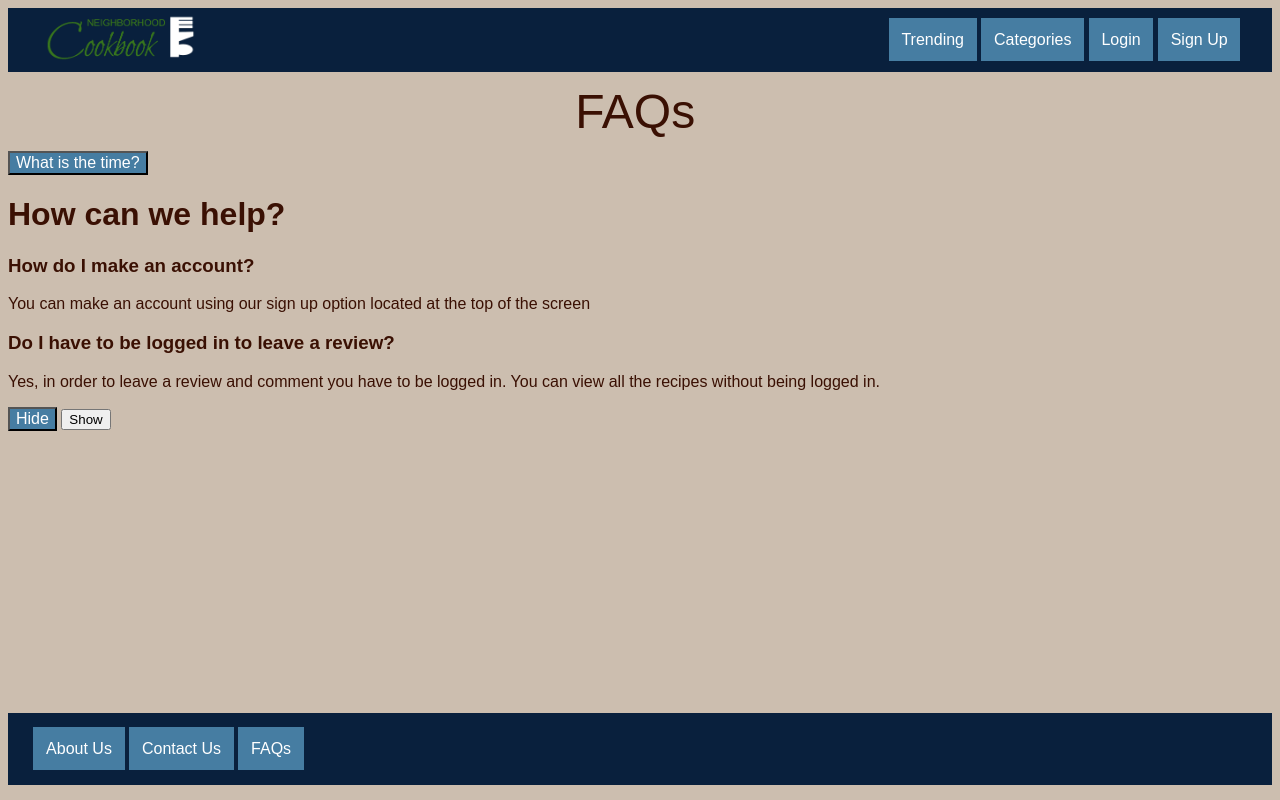
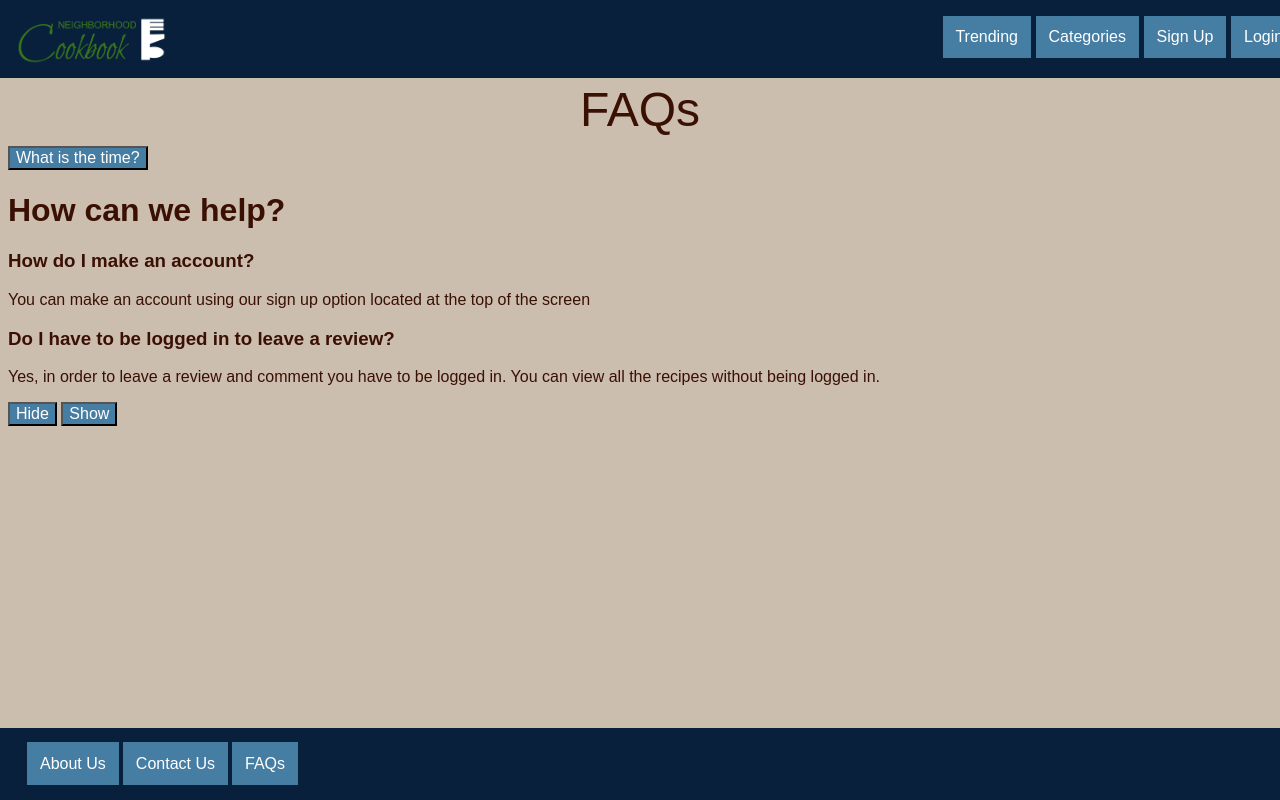
Before and after one commit to axqs/wad2_team_project, a Django app: page /recipes/faq/ in a window 1280 px wide. Run offline with Django 3.2, Linux system fonts and the light colour scheme; parts of the project's set-up code (start-up, migrations or seed data) failed here and were passed over.

Commit message:
fix sticky footer/header

```diff
--- a/static/css/main.css
+++ b/static/css/main.css
@@ -19,32 +19,43 @@ img.profile {
 	max-width: 30em;
 }
 
-div.main{
-	height: calc(100vh - 10.2em);
-	width: 98vw;
-	overflow: scroll;
-	padding-bottom: 0.25em;
-}
-
 /* BASE */
 
 html {
+	height: 100%;
 	background-color: #ccbeaf;
 	font-family: sans-serif;
 	font-size: 1em;
 	color: #3A1003
 }
-div.header {
+body {
+	overflow: scroll;
+	margin-top: 4.5em;
+	margin-bottom: 4.5em;
+}
+header {
+	z-index: 1000;
+	position: fixed;
+	left: 0;
+	top: 0;
+	width: 100%;
 	background-color: #09203D;
-	text-align: right;
-	display: grid;
-	grid-template-columns: 10% 85%;
-	align-items: center;
-	justify-content: center;
+	padding: 1em;
+	background-color: #09203D;
 	text-decoration: none;
+	padding-bottom: 0.6em;
 }
-div.header img{
-	padding: 0.35em;
+header ul {
+	text-align: center;
+	margin: 0;
+	padding: 0;
+	overflow: hidden;
+	background-color: #09203D;
+	align: center;
+}
+header li {
+	list-style-type: none;
+	float: left;
 }
 div.urls a{
 	background-color: #467DA2;
@@ -56,19 +67,19 @@ div.urls a:hover{
 	background-color: grey;
 }
 div.page_name {
-	padding-top: 0.25em;
-	padding-bottom: 0.25em;
+	padding-top: 0.2em;
+	padding-bottom: 0.2em;
 	clear: left;
 	text-align: center;
 	font-size: 3em;
 }
-div.footer {
-	clear: both;
+footer {
+	position: fixed;
+	left: 0;
+	bottom: 0;
+	width: 100%;
 	background-color: #09203D;
-	padding-top: 1.7em;
-	padding-left: 2%;
-	padding-bottom: 1.7em;
-	padding-right: 2%;
+	padding: 1.7em;
 }
 
 /* CATEGORIES PAGES */
@@ -240,8 +249,6 @@ div.recipe img:hover{
     font-size: 16px;
     cursor: pointer;
 }
-<<<<<<< HEAD
-
 .btn2 {
     background-color: #467DA2;
     color: white;
@@ -258,6 +264,3 @@ div.recipe img:hover{
     font-size: 16px;
     cursor: pointer;
 }
-
-=======
->>>>>>> ad9f3c53085b5571378a0edc4a4ede6f9e04c20c
--- a/templates/recipes/base.html
+++ b/templates/recipes/base.html
@@ -3,7 +3,7 @@
 
 <html>
 	<head lang="en">
-		<meta charset="utf-8" />
+		<meta charset="utf-8" content="width=device-width, height-device-height" />
 		<link href="{% static 'css/main.css' %}" rel="stylesheet" />
 		<script src="{% static 'js/scripts.js' %}"></script>
 		<title>
@@ -14,38 +14,31 @@
 		{% block js %}
 		{% endblock %}
 	</head>
- 	<div class="header">
-		<div class="logo">
-			<a href="{% url 'index' %}"><img src="{% static "images/logo.png" %}" alt="Website Logo" width="150"/></a>
+	<body>
+		<header>
+			<ul>
+			<li><a href="{% url 'index' %}"><img src="{% static "images/logo.png" %}" alt="Website Logo" width="150" /></a></li>
+			<div class="urls">
+				{% if user.is_authenticated %}
+					<li style="float:right; padding-top:12px; padding-left:5px; padding-right:30px;"><a href="{% url 'logout' %}">Logout</a></li>
+					<li style="float:right; padding-top:12px; padding-left:5px;"><a href="{% url 'addrecipe' %}">Add Recipe</a></li>
+					<li style="float:right; padding-top:12px; padding-left:5px;"><a href="{% url 'userprofile' user.username %}">My Account</a></li>
+				{% else %}
+					<li style="float:right; padding-top:12px; padding-left:5px;"><a href="{% url 'login' %}">Login</a></li>
+					<li style="float:right; padding-top:12px; padding-left:5px;"><a href="{% url 'register' %}">Sign Up</a></li>
+				{% endif %}
+				<li style="float:right; padding-top:12px; padding-left:5px;"><a href="{% url 'categories' %}">Categories</a></li>
+				<li style="float:right; padding-top:12px; padding-left:5px;"><a href="{% url 'trending' %}">Trending</a></li>
 			</div>
-		<div class="urls">
-			<a href="{% url 'trending' %}">Trending</a>
-			<a href="{% url 'categories' %}">Categories</a>
-			{% if user.is_authenticated %}
-				<a href="{% url 'userprofile' user.username %}">My Account</a>
-				<a href="{% url 'addrecipe' %}">Add Recipe</a>
-				<a href="{% url 'logout' %}">Logout</a>
-			{% else %}
-				<a href="{% url 'login' %}">Login</a>
-				<a href="{% url 'register' %}">Sign Up</a>
-			{% endif %}
-		</div>
-	</div>
-
-	<body>
-		<div class="main">
+			</ul>
+		</header>
 		<div class="page_name">
 			{% block name_block %}
 			{% endblock %}
 		</div>
-			<div class="body">
 		{% block body_block %}
 		{% endblock %}
-			</div>
-		</div>
-	</body>
-
-	<div class="footer">
+		<footer>
 			<div class="urls">
 				<a href="{% url 'about' %}">About Us</a>
 				<a href="{% url 'contact' %}">Contact Us</a>
@@ -54,5 +47,6 @@
 					<a href="{% url 'suggestion' %}">Suggest a Category</a>
 				{% endif %}
 			</div>
-	</div>
+		</footer>
+	</body>
 </html>
```
Also changed, not shown: other parts of static/css/main.css (+10 -13 lines), db.sqlite3, templates/recipes/faq.html (indentation only). Lines whose indentation alone changed are shown as unchanged.
